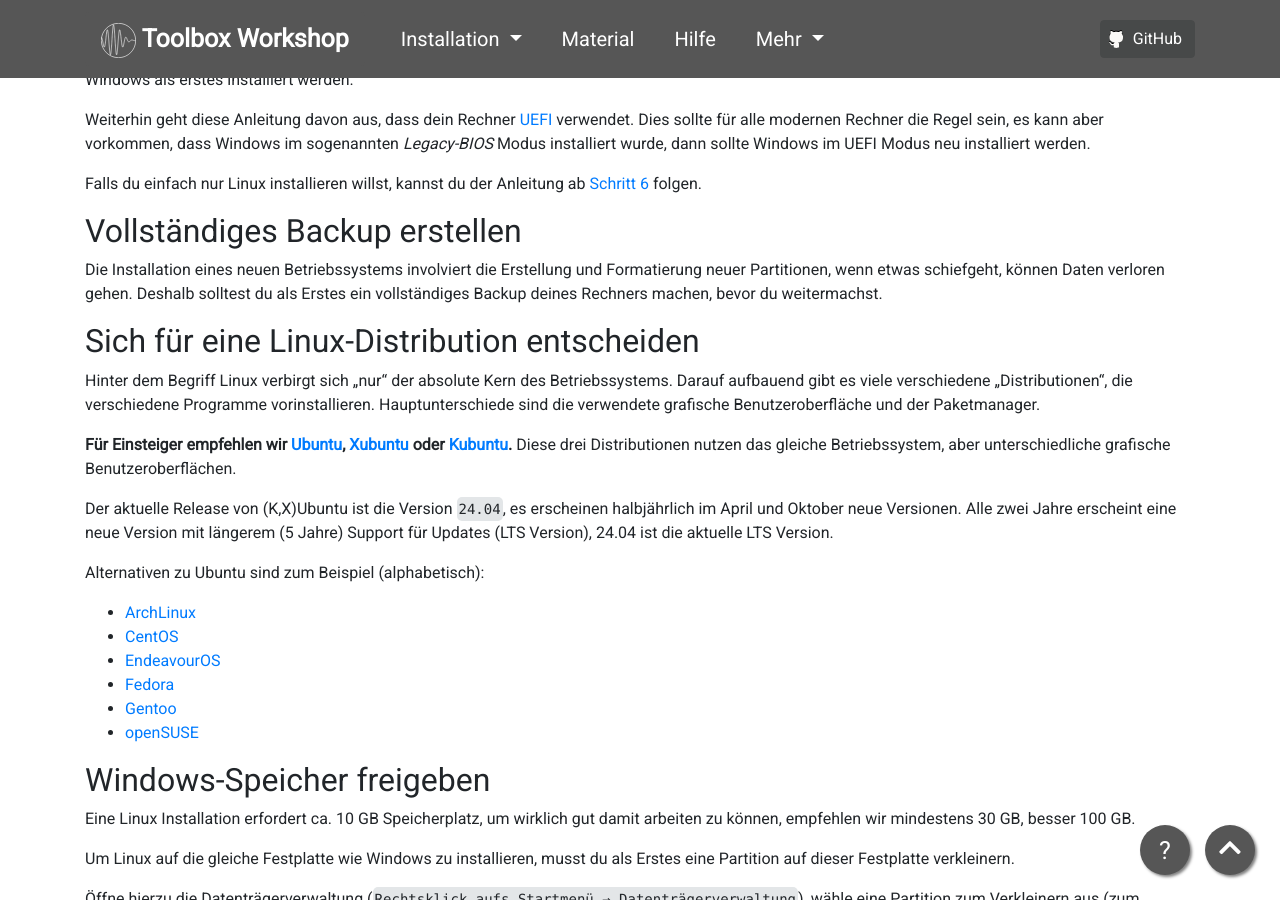
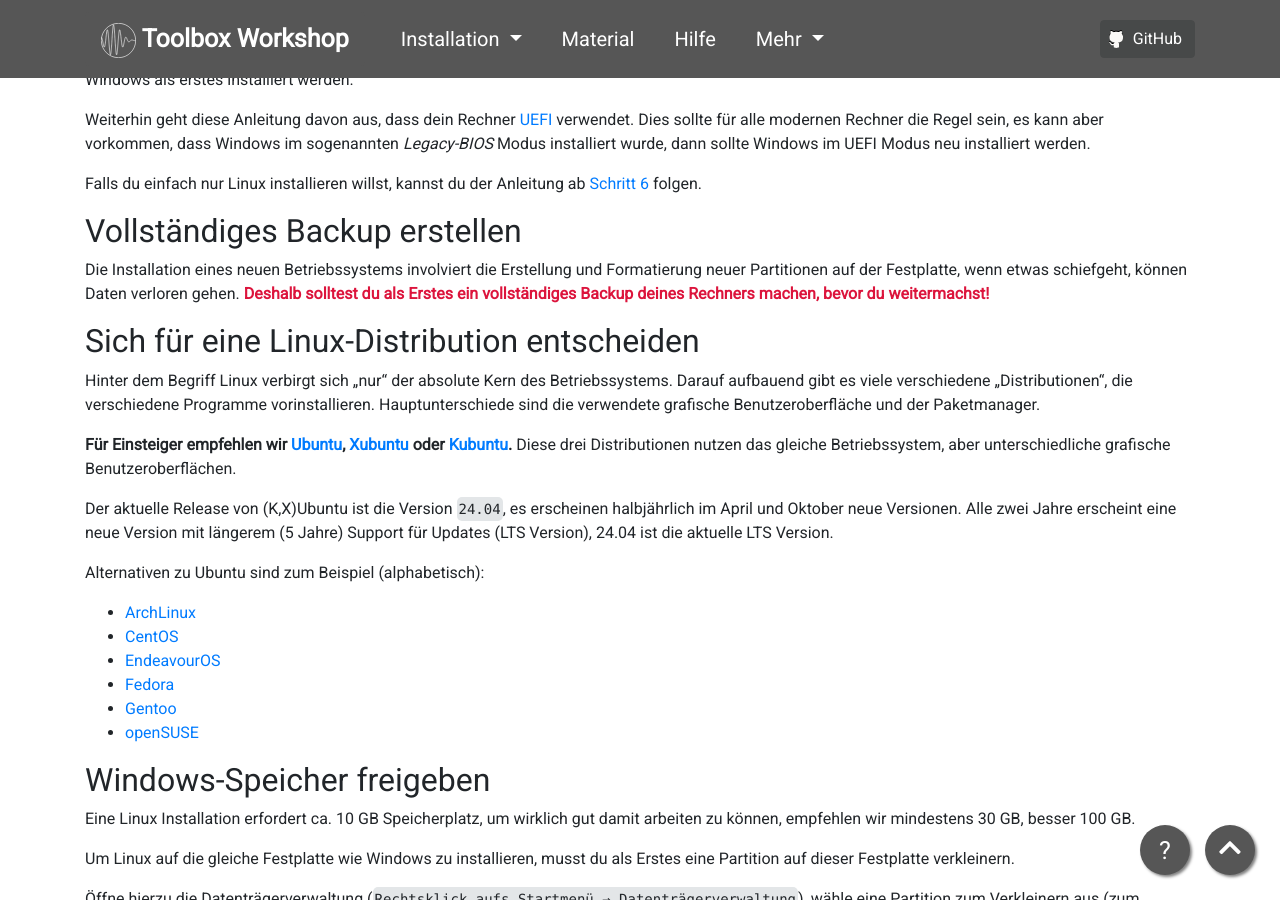
Before and after one commit to pep-dortmund/homepage-toolbox, a Jekyll site: the page built from install/dualboot.md, in a window 1280 px wide and 900 px high, scrolled down 410 px. Built offline with Jekyll 4.4.1, drawn with Linux system fonts in a browser that asks for light colours; nearby versions of some CDN libraries.

Commit message:
update os order in navbar and highlight data backup in dualboot

```diff
--- a/install/dualboot.md
+++ b/install/dualboot.md
@@ -37,9 +37,9 @@
 ## Vollständiges Backup erstellen
 
 Die Installation eines neuen Betriebssystems involviert die Erstellung und
-Formatierung neuer Partitionen, wenn etwas schiefgeht, können Daten verloren gehen.
-Deshalb solltest du als Erstes ein vollständiges Backup deines Rechners machen,
-bevor du weitermachst.
+Formatierung neuer Partitionen auf der Festplatte, wenn etwas schiefgeht, können Daten verloren gehen.
+<span style="color:crimson"> **Deshalb solltest du als Erstes ein vollständiges
+Backup deines Rechners machen, bevor du weitermachst!** </span>
 
 
 ## Sich für eine Linux-Distribution entscheiden
```
Also changed, not shown: _data/navigation.yml (+4 -4 lines).
